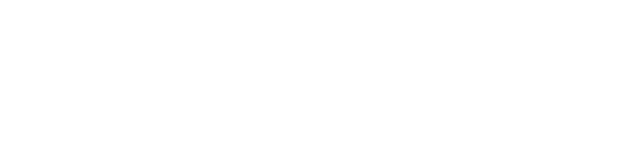
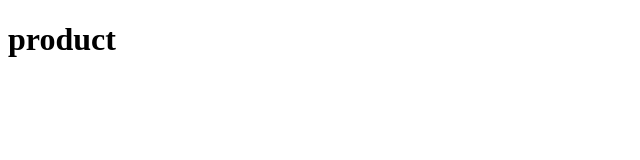
Before and after one commit to KaiKaiKay/git, a plain HTML site: page product.html in a window 1280 px wide. Shown: the whole page, without its empty margins (0-640 px from the left). Drawn offline with Linux system fonts and the light colour scheme.

Commit message:
product h1

```diff
--- a/product.html
+++ b/product.html
@@ -5,6 +5,7 @@
     <meta http-equiv="X-UA-Compatible" content="IE=edge">
     <meta name="viewport" content="width=device-width, initial-scale=1.0">
     <title>Document</title>
+    <h1>product</h1>
 </head>
 <body>
 
```
